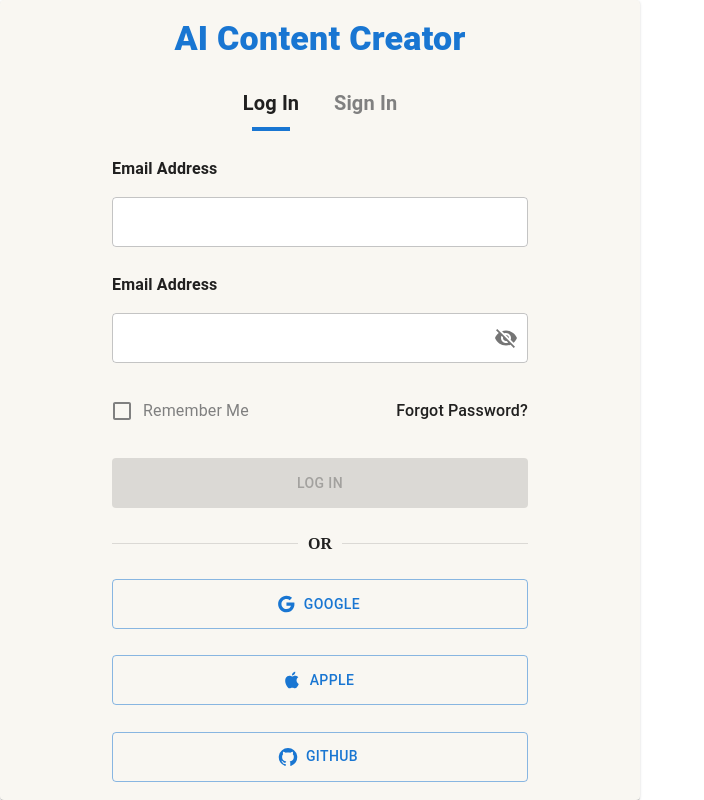
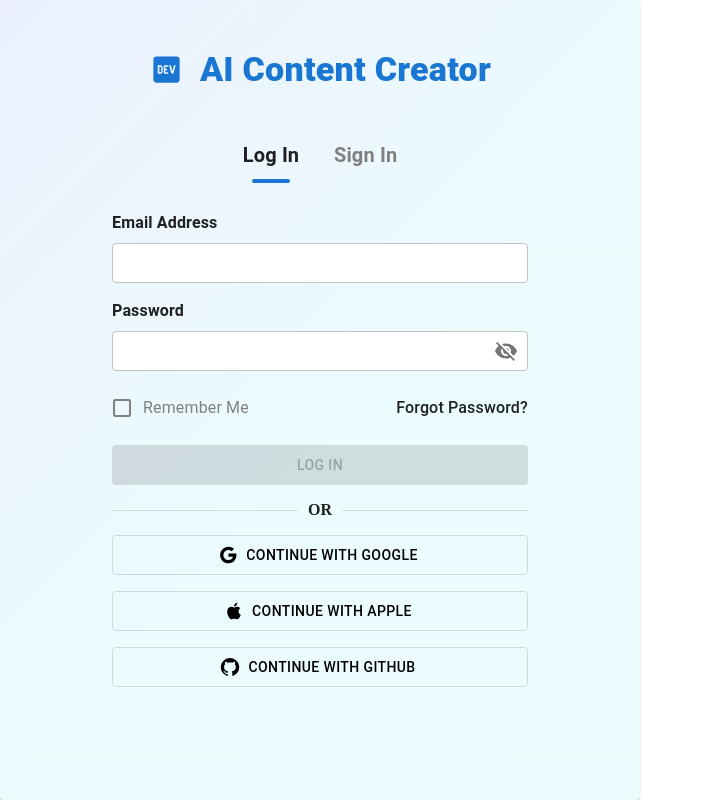
Before and after one commit to derekcoleman/Erciyes-AI-Content-Creator, a Next.js app in the folder client/: page /login in a window 1280 px wide. Shown: the whole page, without its empty margins (0-704 px from the left). Built offline with nearby package versions, Linux system fonts and the light colour scheme.

Commit message:
Small ui changes

```diff
--- a/client/src/app/login/page.tsx
+++ b/client/src/app/login/page.tsx
@@ -5,6 +5,7 @@ import SignButton from "@/components/signin-signup/SignButton";
 import GitHubIcon from "@mui/icons-material/GitHub";
 import GoogleIcon from "@mui/icons-material/Google";
 import AppleIcon from "@mui/icons-material/Apple";
+import LogoDevIcon from "@mui/icons-material/LogoDev";
 import {
   Box,
   Card,
@@ -64,15 +65,37 @@ function Page() {
           justifyContent: "space-evenly",
           alignItems: "center",
           flexDirection: "column",
-          backgroundColor: "#f9f7f2",
+          background:
+            "linear-gradient(134.49deg, rgba(9, 58, 237, 0.08) -0.83%, rgba(1, 215, 235, 0.08) 54.23%) ",
+          backdropFilter: "blur(80px)",
           gap: 1,
         }}
       >
+        <Box
+          sx={{
+            display: "flex",
+            flexDirection: "column",
+            width: "100%",
+            alignItems: "center",
+            gap: 2,
+            marginBottom: "10%",
+          }}
+        >
+          <Box
+            sx={{
+              width: "100%",
+              display: "flex",
+              justifyContent: "center",
+              alignItems: "center",
+              gap: 2,
+              marginBottom: "5%",
+            }}
+          >
+            <LogoDevIcon sx={{ color: "#1976d2" }} fontSize="large" />
             <Typography
               component="h1"
               variant="h4"
               sx={{
-            width: "100%",
                 color: "#1976d2",
                 textAlign: "center",
                 fontWeight: "900",
@@ -80,11 +103,13 @@ function Page() {
             >
               AI Content Creator
             </Typography>
+          </Box>
           <Box
             sx={{
               display: "flex",
               width: "35%",
               justifyContent: "space-evenly",
+              marginBottom: "2%",
             }}
           >
             <TextButton
@@ -128,15 +153,29 @@ function Page() {
               Forgot Password?
             </Typography>
           </Box>
+
           <SignButton
             title="Log in"
             variant={"contained"}
             isFormValid={isFormValid}
           />
           <Divider sx={{ width: "65%", fontWeight: "bold" }}>OR</Divider>
-        <SignButton title="Google" variant={"outlined"} icon={<GoogleIcon />} />
-        <SignButton title="Apple" variant={"outlined"} icon={<AppleIcon />} />
-        <SignButton title="Github" variant={"outlined"} icon={<GitHubIcon />} />
+          <SignButton
+            title="Continue with Google"
+            variant={"outlined"}
+            icon={<GoogleIcon />}
+          />
+          <SignButton
+            title="Continue with Apple"
+            variant={"outlined"}
+            icon={<AppleIcon />}
+          />
+          <SignButton
+            title="Continue with Github"
+            variant={"outlined"}
+            icon={<GitHubIcon />}
+          />
+        </Box>
       </Card>
     </Box>
   );
--- a/client/src/components/signin-signup/EmailInput.tsx
+++ b/client/src/components/signin-signup/EmailInput.tsx
@@ -10,7 +10,7 @@ interface EmailInputProps {
 const EmailInput: React.FC<EmailInputProps> = ({ email, setEmail }) => {
   return (
     <FormControl sx={{ width: "65%" }} variant="outlined">
-      <Typography mb={2} sx={{ fontWeight: "600" }}>
+      <Typography mb={1} sx={{ fontWeight: "600" }}>
         Email Address
       </Typography>
       <OutlinedInput
@@ -18,7 +18,7 @@ const EmailInput: React.FC<EmailInputProps> = ({ email, setEmail }) => {
         onChange={(e) => setEmail(e.target.value)}
         id="outlined-adornment-email"
         type="email"
-        sx={{ backgroundColor: "white", height: "50px" }}
+        sx={{ backgroundColor: "white", height: "40px" }}
       />
     </FormControl>
   );
--- a/client/src/components/signin-signup/PasswordInput.tsx
+++ b/client/src/components/signin-signup/PasswordInput.tsx
@@ -28,8 +28,8 @@ const PasswordInput: React.FC<PasswordInputProps> = ({
 }) => {
   return (
     <FormControl sx={{ width: "65%" }} variant="outlined" error={error.isError}>
-      <Typography mb={2} sx={{ fontWeight: "600" }}>
-        Email Address
+      <Typography mb={1} sx={{ fontWeight: "600" }}>
+        Password
       </Typography>
       <OutlinedInput
         value={password}
@@ -62,7 +62,7 @@ const PasswordInput: React.FC<PasswordInputProps> = ({
                   "Şifre en az 8 karakter, bir büyük harf, bir küçük harf ve bir sayı içermelidir.",
               }
         }
-        sx={{ backgroundColor: "white", height: "50px" }}
+        sx={{ backgroundColor: "white", height: "40px" }}
       />
     </FormControl>
   );
--- a/client/src/components/signin-signup/SignButton.tsx
+++ b/client/src/components/signin-signup/SignButton.tsx
@@ -16,7 +16,16 @@ const SignButton: React.FC<SignButtonProps> = ({
 }) => {
   return (
     <Button
-      sx={{ width: "65%", height: "50px" }}
+      sx={
+        variant === "outlined"
+          ? {
+              width: "65%",
+              height: "40px",
+              border: "solid #CFD6E4 1px",
+              color: "black",
+            }
+          : { width: "65%", height: "40px" }
+      }
       variant={variant}
       disabled={!isFormValid}
       startIcon={icon}
--- a/client/src/components/signin-signup/TextButton.tsx
+++ b/client/src/components/signin-signup/TextButton.tsx
@@ -40,6 +40,7 @@ const TextButton: React.FC<TextButtonProps> = ({
               width: "60%",
               margin: "0 auto",
               color: "#1976d2",
+              borderRadius: "12px",
             }}
           />
         </Box>
```
Lines whose indentation alone changed are shown as unchanged.
